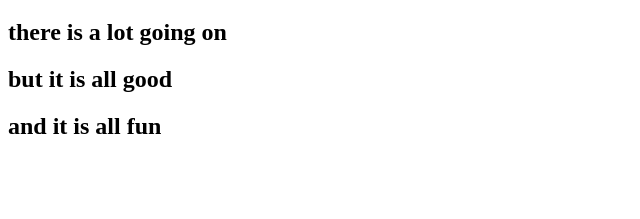
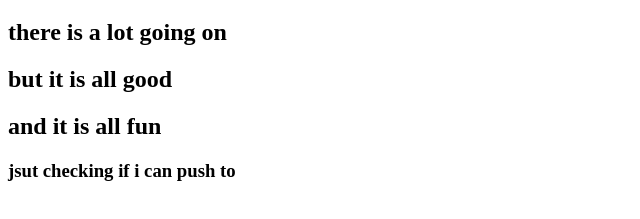
Before and after one commit to wen-l-liu/BigGameKrew, a plain HTML site: page index.html in a window 1280 px wide. Shown: the part 61-280 px from the top of the page, without its empty margins (0-640 px from the left). Drawn offline with Linux system fonts and the light colour scheme.

Commit message:
Add test heading to verify push functionality

```diff
--- a/index.html
+++ b/index.html
@@ -10,5 +10,6 @@
     <h2>there is a lot going on</h2>
     <h2>but it is all good</h2>
     <h2>and it is all fun</h2>
+    <h3>jsut checking if i can push to <main></main></h3>
 </body>
 </html>
```
